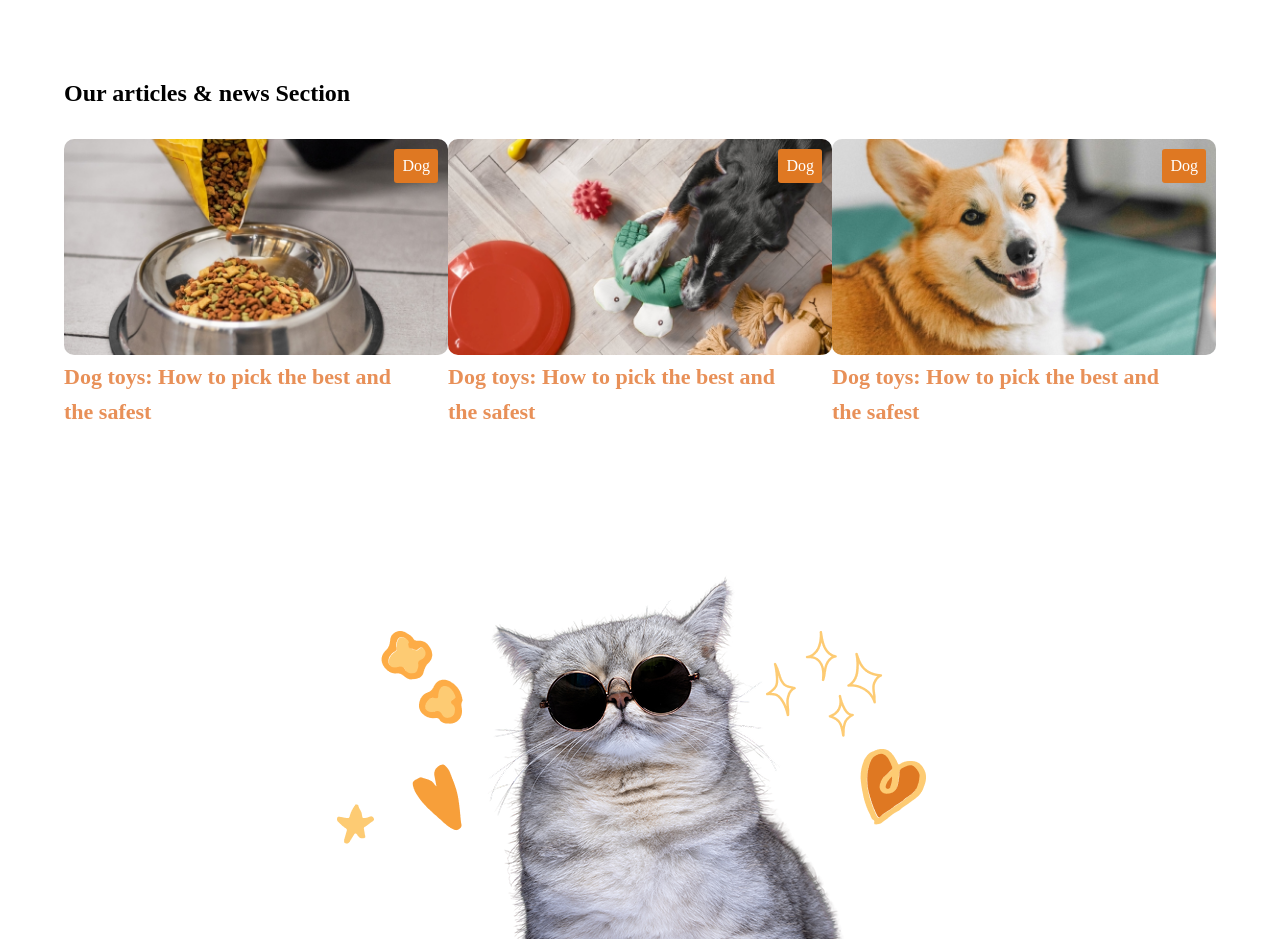
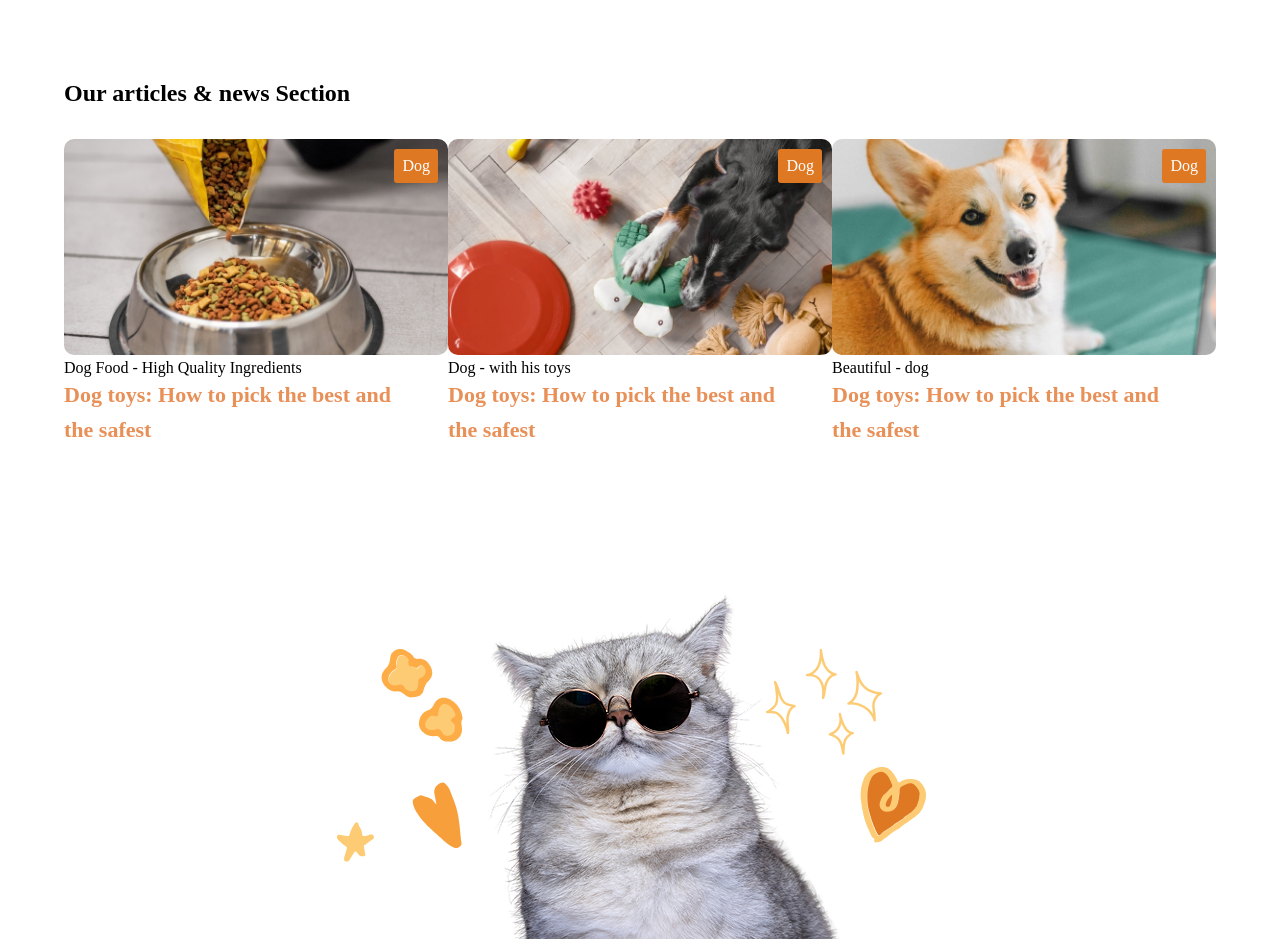
Before and after one commit to mohammadAlawnah/BusinessLandingWebsite, a plain HTML site: page index.html in a window 1280 px wide. Shown: the part 920-1859 px from the top of the page. Drawn offline with Linux system fonts and the light colour scheme.

Commit message:
update project

```diff
--- a/index.html
+++ b/index.html
@@ -64,17 +64,36 @@
             <div class="articles">
 
 
+                <div class="card">
+                    <div class="cart-body">
+                        <figure class="card-image">
+                            <img src="./images/pet3.jpeg" alt="Picture of dog food">
+                            <figcaption>Dog Food - High Quality Ingredients</figcaption>
+
+                            <div class="article-type">
+                                <p>Dog</p>
+                            </div>
+                        </figure>
+                        <div class="card-title">
+                            <h3>Dog toys: How to pick the best and the safest</h3>
+                        </div>
+                    </div>
+                </div>
+
+
 
 
 
                 <div class="card">
                     <div class="cart-body">
-                        <div class="card-image">
-                            <img src="./images/pet3.jpeg" alt="Picture of dog food">
+                        <figure class="card-image">
+                            <img src="./images/pet1.jpeg" alt="Picture of a dog with his toys">
+                            <figcaption>Dog - with his toys</figcaption>
+
                             <div class="article-type">
                                 <p>Dog</p>
                             </div>
-                        </div>
+                        </figure>
                         <div class="card-title">
                             <h3>Dog toys: How to pick the best and the safest</h3>
                         </div>
@@ -84,31 +103,17 @@
 
 
                 </div>
+
                 <div class="card">
                     <div class="cart-body">
-                        <div class="card-image">
-                            <img src="./images/pet1.jpeg" alt="Picture of a dog with his toys">
+                        <figure class="card-image">
+                            <img src="./images/pet2.jpeg" alt="Picture of a beautiful dog">
+                            <figcaption>Beautiful - dog</figcaption>
+
                             <div class="article-type">
                                 <p>Dog</p>
                             </div>
-                        </div>
-                        <div class="card-title">
-                            <h3>Dog toys: How to pick the best and the safest</h3>
-                        </div>
-
-                    </div>
-
-
-
-                </div>
-                <div class="card">
-                    <div class="cart-body">
-                        <div class="card-image">
-                            <img src="./images/pet2.jpeg" alt="Picture of a beautiful dog">
-                            <div class="article-type">
-                                <p>Dog</p>
-                            </div>
-                        </div>
+                        </figure>
                         <div class="card-title">
                             <h3>Dog toys: How to pick the best and the safest</h3>
                         </div>
```
Also changed, not shown: views/contact.html (+7 -4 lines).
